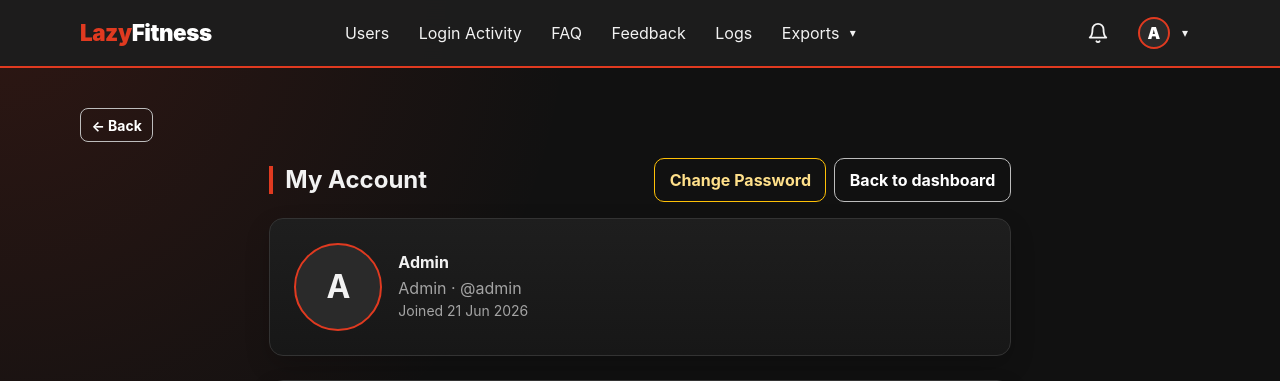
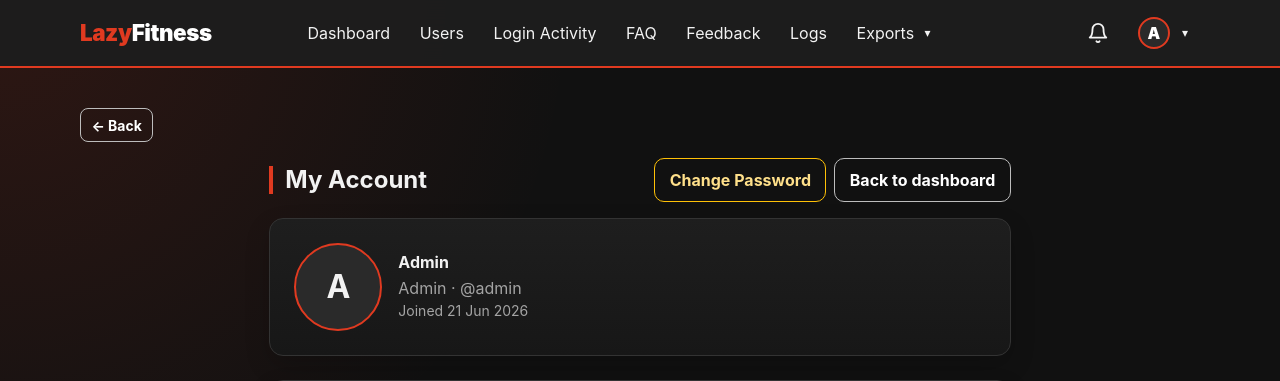
Before and after one commit to y1nghui/lazyfitness, a Django app: page /accounts/account/ in a window 1280 px wide. Shown: the top 381 px of the page. Run offline with Django 4.2, Linux system fonts and the light colour scheme; a user stored in the database is signed in; data comes from the database, SQL or seed files in the repository.

Commit message:
added dashboard to nav bar

```diff
--- a/templates/shared/base.html
+++ b/templates/shared/base.html
@@ -34,23 +34,26 @@
 
         <ul class="navbar-nav mx-auto align-items-lg-center justify-content-lg-evenly flex-grow-1 px-lg-4">
           {% if user.is_gym_user %}
-            <li class="nav-item"><a class="nav-link" href="{% url 'gym_user:goal_list' %}">Goals</a></li>
+            <li class="nav-item"><a class="nav-link" href="{% url 'gym_user:dashboard' %}">Dashboard</a></li>
             <li class="nav-item"><a class="nav-link" href="{% url 'gym_user:workout_select' %}">Workouts</a></li>
             <li class="nav-item"><a class="nav-link" href="{% url 'gym_user:schedule' %}">Schedule</a></li>
             <li class="nav-item"><a class="nav-link" href="{% url 'gym_user:progress' %}">Progress</a></li>
             <li class="nav-item"><a class="nav-link" href="{% url 'gym_user:recommendation_list' %}">Recommendations</a></li>
             <li class="nav-item"><a class="nav-link" href="{% url 'accounts:submit_feedback' %}">Feedback</a></li>
           {% elif user.is_coach %}
+            <li class="nav-item"><a class="nav-link" href="{% url 'coach:dashboard' %}">Dashboard</a></li>
             <li class="nav-item"><a class="nav-link" href="{% url 'coach:assigned_users' %}">Assigned Users</a></li>
             <li class="nav-item"><a class="nav-link" href="{% url 'coach:plan_list' %}">Plans</a></li>
             <li class="nav-item"><a class="nav-link" href="{% url 'coach:monitor_progress' %}">Progress</a></li>
             <li class="nav-item"><a class="nav-link" href="{% url 'accounts:submit_feedback' %}">Feedback</a></li>
           {% elif user.is_health_advisor %}
+            <li class="nav-item"><a class="nav-link" href="{% url 'health_advisor:dashboard' %}">Dashboard</a></li>
             <li class="nav-item"><a class="nav-link" href="{% url 'health_advisor:assigned_users' %}">Assigned Users</a></li>
             <li class="nav-item"><a class="nav-link" href="{% url 'health_advisor:diet_plan_list' %}">Diet Plans</a></li>
             <li class="nav-item"><a class="nav-link" href="{% url 'health_advisor:recommendation_list' %}">Recommendations</a></li>
             <li class="nav-item"><a class="nav-link" href="{% url 'accounts:submit_feedback' %}">Feedback</a></li>
           {% elif user.is_admin_user %}
+            <li class="nav-item"><a class="nav-link" href="{% url 'admin_panel:dashboard' %}">Dashboard</a></li>
             <li class="nav-item"><a class="nav-link" href="{% url 'admin_panel:user_list' %}">Users</a></li>
             <li class="nav-item"><a class="nav-link" href="{% url 'admin_panel:login_activity_list' %}">Login Activity</a></li>
             <li class="nav-item"><a class="nav-link" href="{% url 'admin_panel:faq_list' %}">FAQ</a></li>
```
